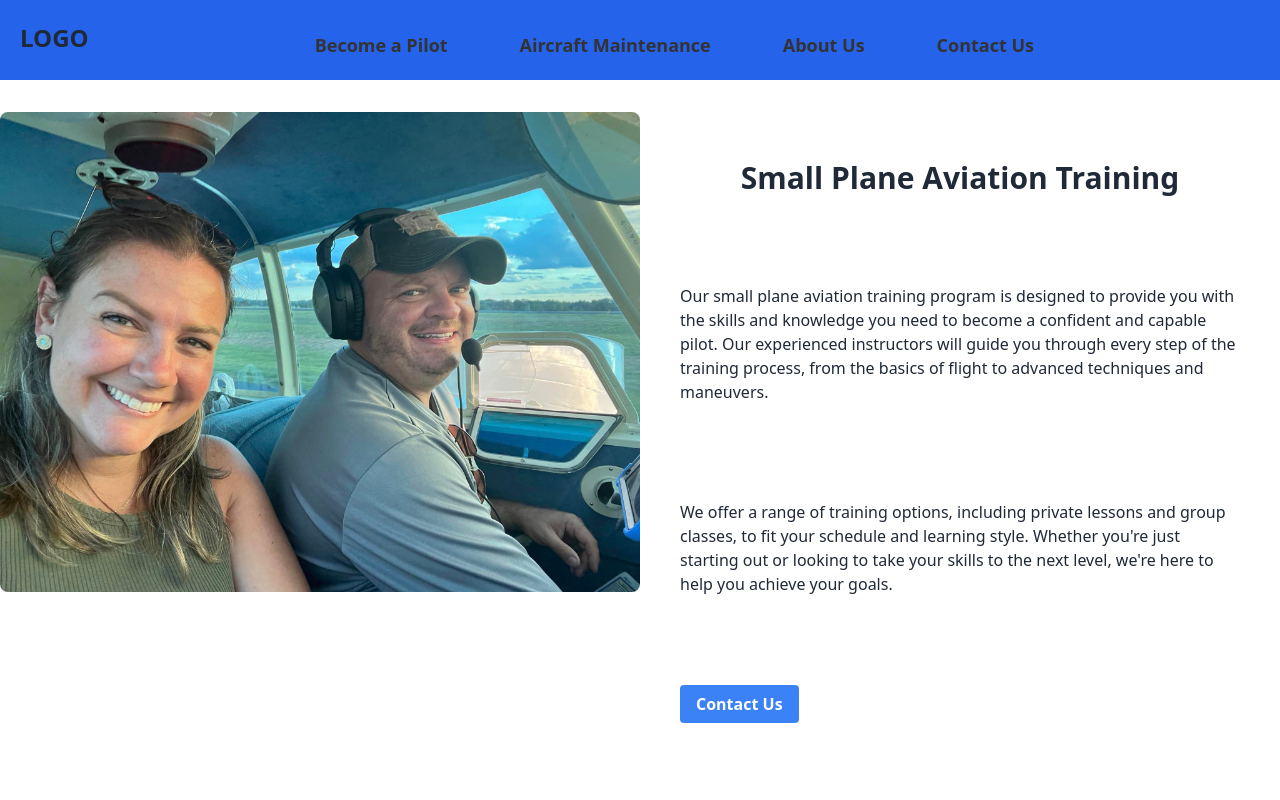
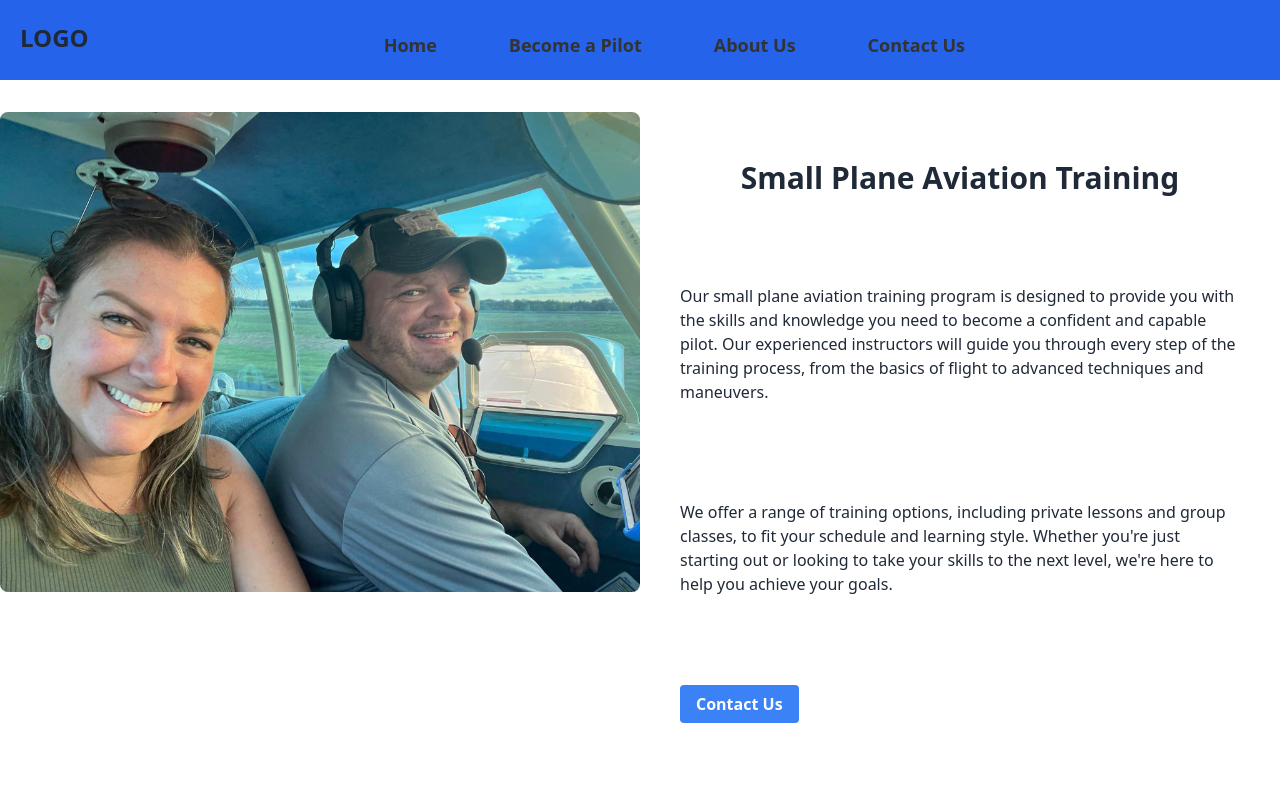
Before and after one commit to g3raldbr0wn/aviation-site, a website: page about.html in a window 1280 px wide. Shown: the top 800 px of the page. Drawn offline with Linux system fonts and the light colour scheme.

Commit message:
changed nav drop-down content

```diff
--- a/about.html
+++ b/about.html
@@ -16,8 +16,8 @@
 <nav class="menu bg-blue-600">
   <div class="menu-logo"><a href="index.html">LOGO</a></div>
   <ul class="menu-items">
+    <li><a href="index.html">Home</a></li>
     <li><a href="pilot.html">Become a Pilot</a></li>
-    <li><a href="#">Aircraft Maintenance</a></li>
     <li><a href="about.html">About Us</a></li>
     <li><a href="contact.html">Contact Us</a></li>
   </ul>
```
Also changed, not shown: contact.html (+1 -1 lines), index.html (+1 -1 lines), pilot.html (+1 -1 lines).
